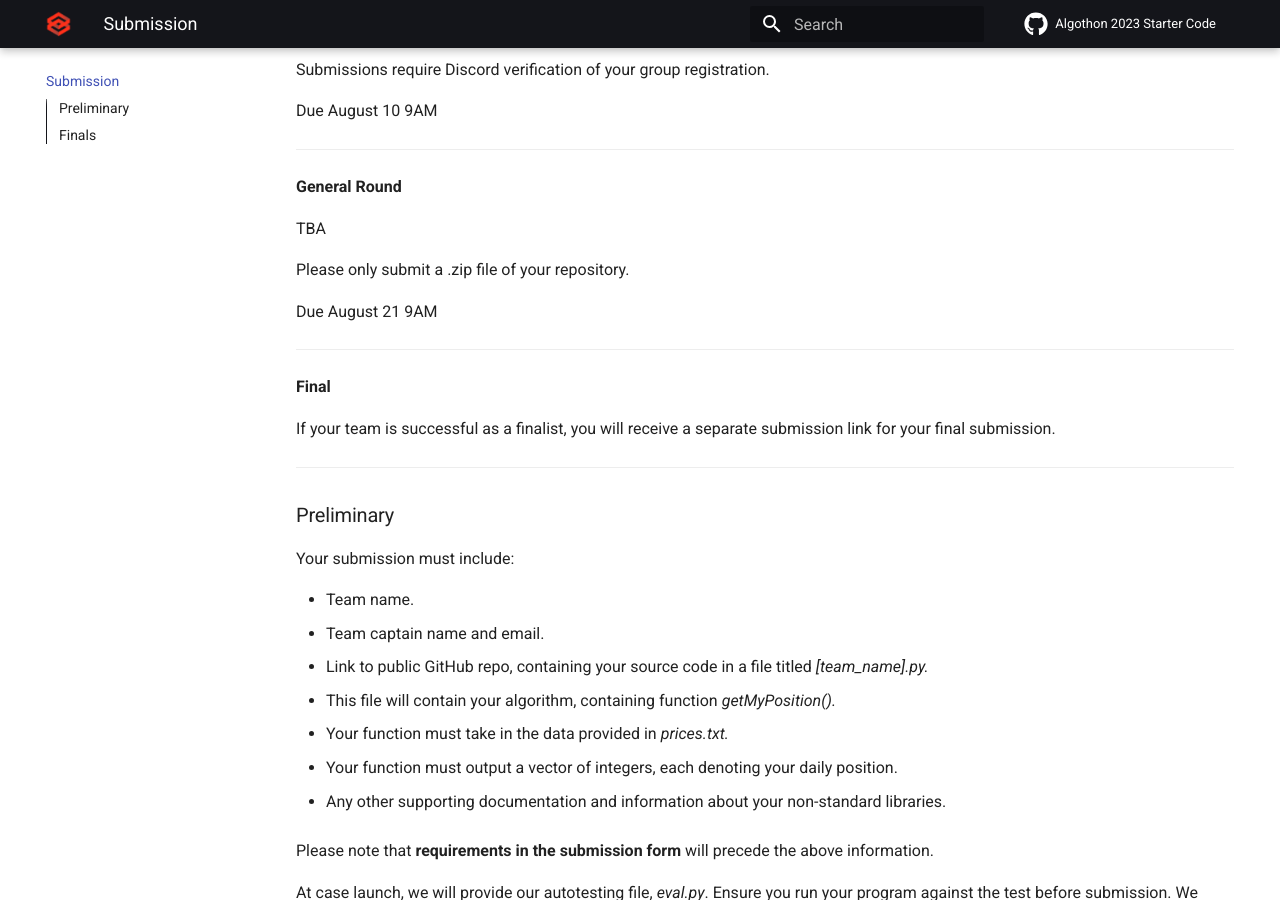
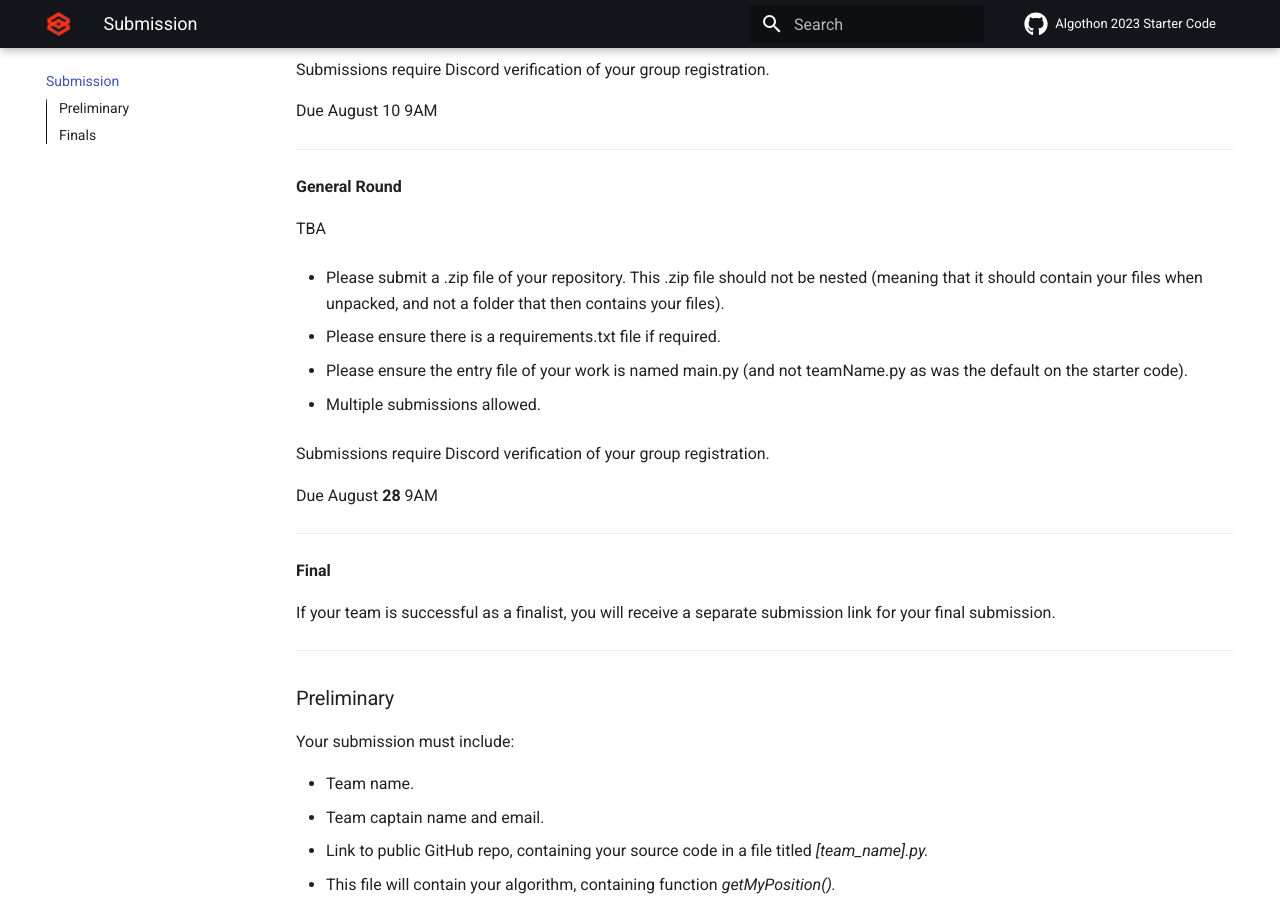
Before and after one commit to loh-0/Algothon25-wiki, an MkDocs documentation site: the page built from docs/5submission.md, in a window 1280 px wide and 900 px high, scrolled down 438 px. Built offline with MkDocs 1.6.1 and Material for MkDocs 9.7.7, drawn with Linux system fonts in a browser that asks for light colours; comment, search, counter and statistics services are not loaded.

Commit message:
new submission dates

```diff
--- a/docs/5submission.md
+++ b/docs/5submission.md
@@ -28,9 +28,17 @@ Due August 10 9AM
 
 TBA
 
-Please only submit a .zip file of your repository.
+- Please submit a .zip file of your repository. This .zip file should not be nested (meaning that it should contain your files when unpacked, and not a folder that then contains your files).
 
-Due August 21 9AM
+- Please ensure there is a requirements.txt file if required.
+
+- Please ensure the entry file of your work is named main.py (and not teamName.py as was the default on the starter code).
+
+- Multiple submissions allowed.
+
+Submissions require Discord verification of your group registration.
+
+Due August **28** 9AM
 
 ---
 
```
Also changed, not shown: docs/3schedule.md (+4 -2 lines).
